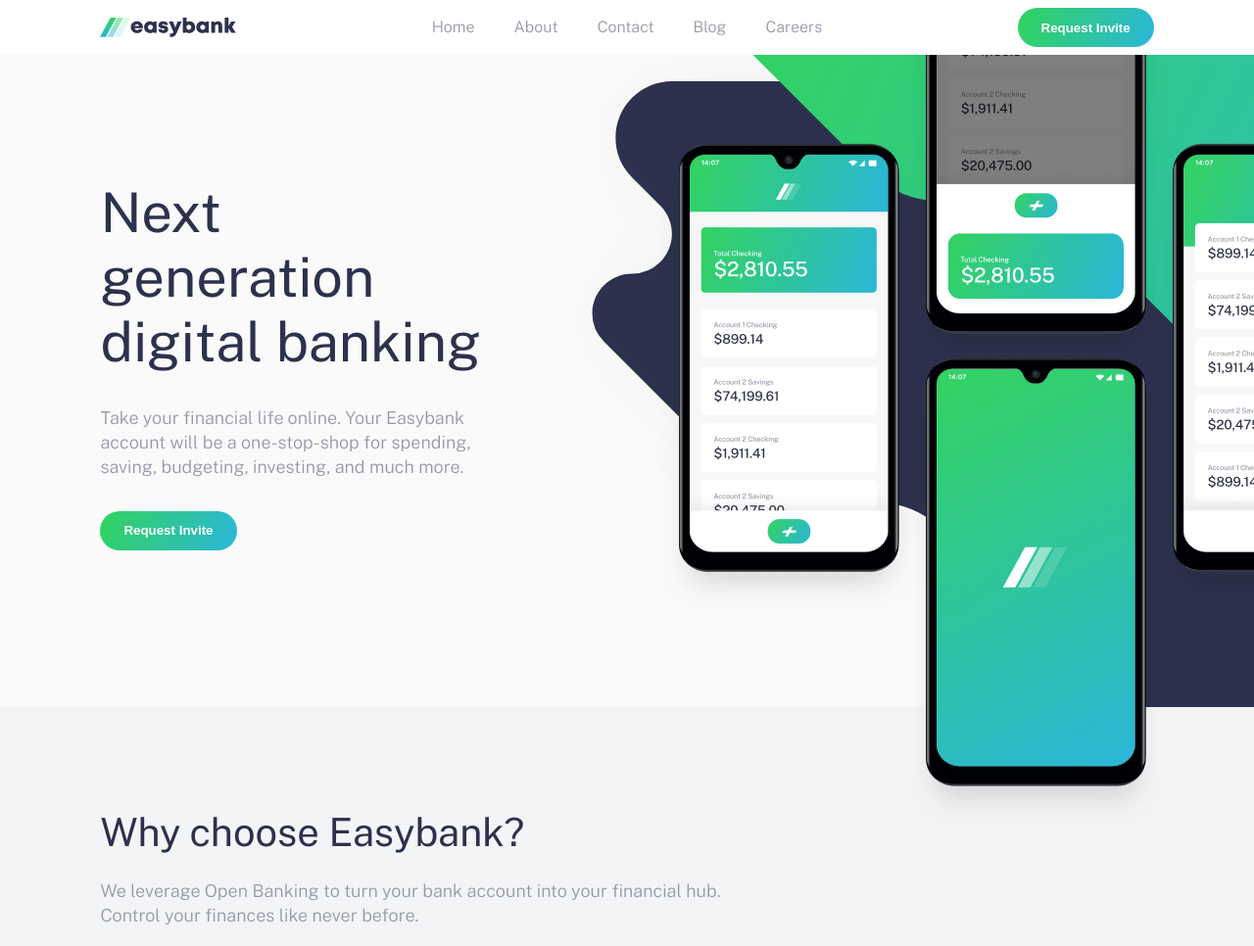
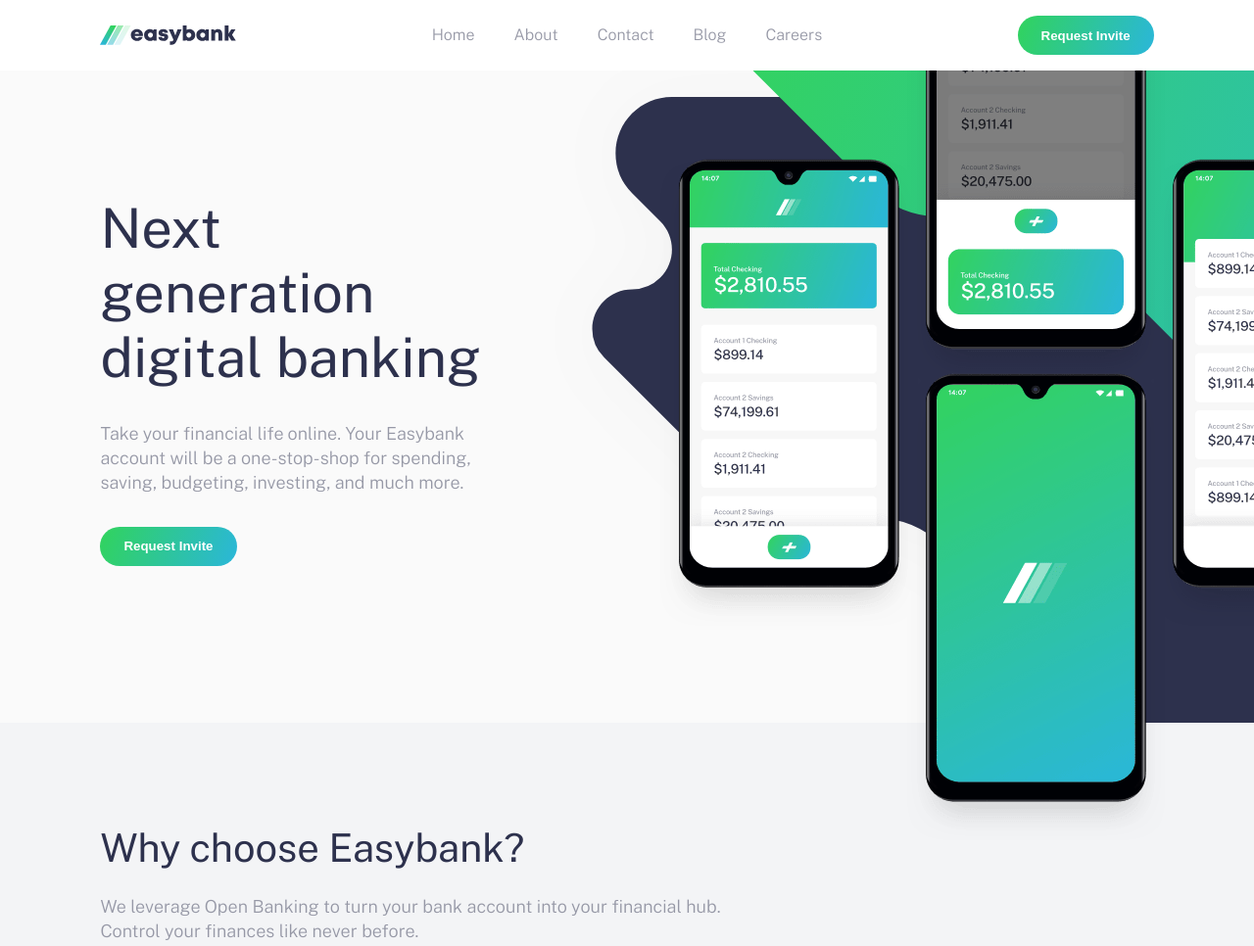
Before and after one commit to Wannika123/fem-landingPage3, a plain HTML site: page index.html in a window 1280 px wide. Shown: the top 966 px of the page at 98% size. Drawn offline with nearby package versions, Linux system fonts and the light colour scheme.

Commit message:
adjust header layout

```diff
--- a/styles/styles.scss
+++ b/styles/styles.scss
@@ -18,8 +18,8 @@
     display: flex;
     justify-content: space-between;
     align-items: center;
-    padding-top: 0.5rem;
-    padding-bottom: 0.5rem;
+    padding-top: 1rem;
+    padding-bottom: 1rem;
     position: relative;
     z-index: 10;
     background-color: $White;
```
Also changed, not shown: styles/styles.css.
